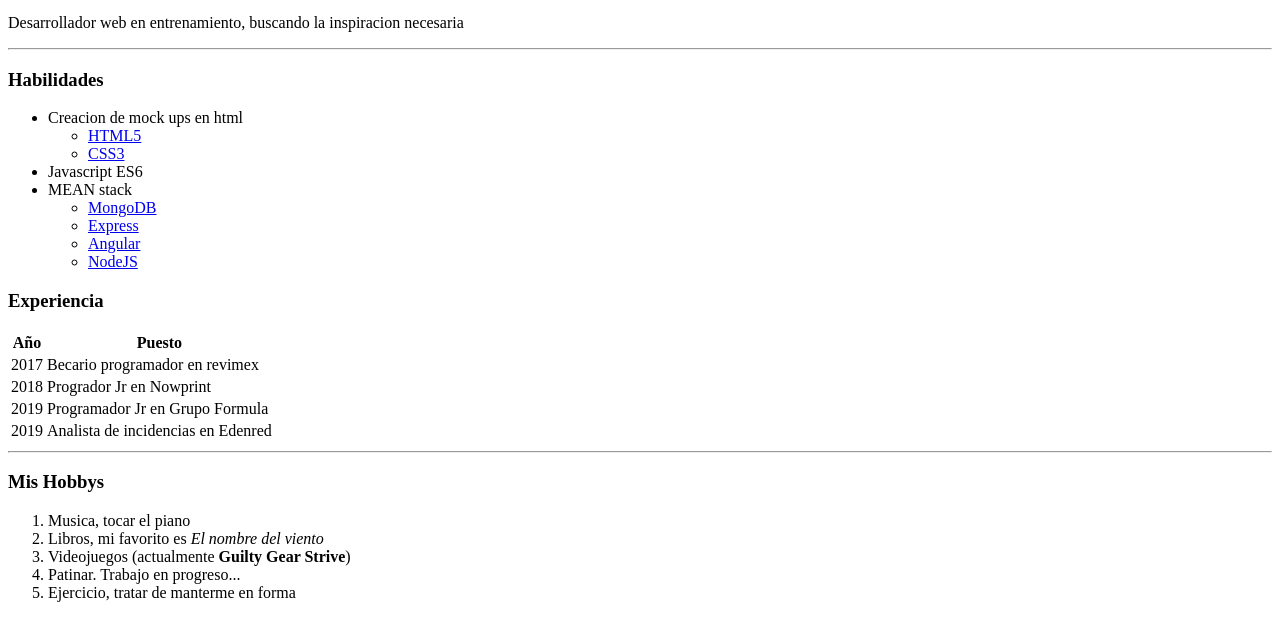
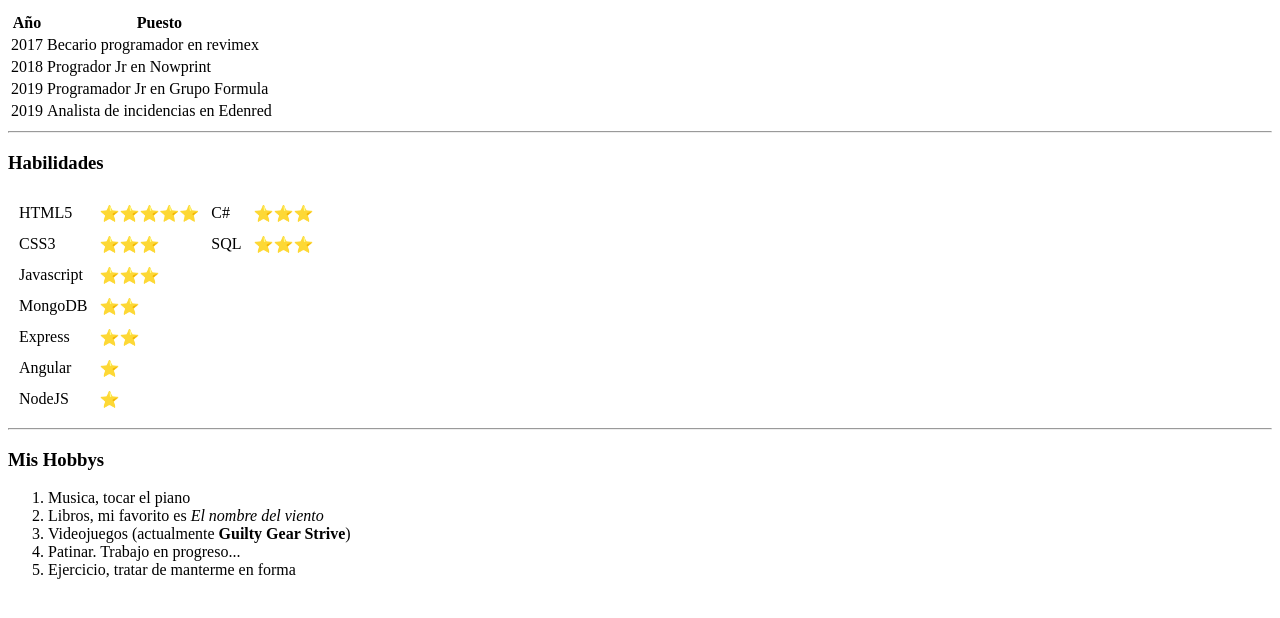
Before and after one commit to JuanRodriguezz/cvUdemy003, a plain HTML site: page index.html in a window 1280 px wide. Shown: the part 312-930 px from the top of the page. After the commit the page ends 907 px from the top, so only its background shows below. Drawn offline with Linux system fonts and the light colour scheme.

Commit message:
Add files via upload
Segunda version del cv para el curso complete 2022 web development bootcamp

```diff
--- a/index.html
+++ b/index.html
@@ -4,13 +4,19 @@
         <meta charset="UTF-8">
         <meta http-equiv="X-UA-Compatible" content="IE=edge">
         <meta name="viewport" content="width=device-width, initial-scale=1.0">
-        <title>Primer sitio</title>
+        <title>Segundo sitio</title>
     </head>
     <body>
+        <table cellspacing="20">
+            <tr>
+                <td>
                     <img
                         src="img/IMG_20190426_191550-01-modified.png"
                         alt="Juan Rodriguez"
                         height="200">
+
+                </td>
+                <td>
                     <h1>Juan Rodriguez</h1>
                     <p>
                         <em>Analista de incidencias en
@@ -20,36 +26,11 @@
                         </em>
                     </p>
                     <p>Desarrollador web en entrenamiento, buscando la inspiracion necesaria</p>
+                </td>
+            </tr>
+        </table>
+
         <hr>
-        <h3>Habilidades</h3>
-        <ul>
-            <li>Creacion de mock ups en html</li>
-            <ul>
-                <li>
-                    <a href="https://developer.mozilla.org/es/docs/Web/HTML">HTML5</a>
-                </li>
-                <li>
-                    <a href="https://openwebinars.net/blog/que-es-css3/">CSS3</a>
-                </li>
-            </ul>
-            <li>Javascript ES6</li>
-            <li>MEAN stack</li>
-            <ul>
-                <li>
-                    <a href="https://www.mongodb.com">MongoDB</a>
-                </li>
-                <li>
-                    <a href="https://developer.mozilla.org/en-US/docs/Learn/Server-side/Express_Nodejs/Introduction">Express</a>
-                </li>
-                <li>
-                    <a href="https://angular.io">Angular</a>
-                </li>
-                <li>
-                    <a href="https://nodejs.org/en/">NodeJS</a>
-                </li>
-            </ul>
-    </ul>
-
         <h3>Experiencia</h3>
         <table>
             <thead>
@@ -78,6 +59,44 @@
             </tbody>
         </table>
         <hr>
+
+        <h3>Habilidades</h3>
+        <table cellspacing="10">
+            <tr>
+                <td>HTML5</td>
+                <td>⭐⭐⭐⭐⭐</td>
+                <td>C#</td>
+                <td>⭐⭐⭐</td>
+            </tr>
+            <tr>
+                <td>CSS3</td>
+                <td>⭐⭐⭐</td>
+                <td>SQL</td>
+                <td>⭐⭐⭐</td>
+            </tr>
+            <tr>
+                <td>Javascript</td>
+                <td>⭐⭐⭐</td>
+            </tr>
+            <tr>
+                <td>MongoDB</td>
+                <td>⭐⭐</td>
+            </tr>
+            <tr>
+                <td>Express</td>
+                <td>⭐⭐</td>
+            </tr>
+            <tr>
+                <td>Angular</td>
+                <td>⭐</td>
+            </tr>
+            <tr>
+                <td>NodeJS</td>
+                <td>⭐</td>
+            </tr>
+        </table>
+
+        <hr>
         <h3>Mis Hobbys</h3>
         <ol>
             <li>Musica, tocar el piano</li>
```
Lines whose indentation alone changed are shown as unchanged.
